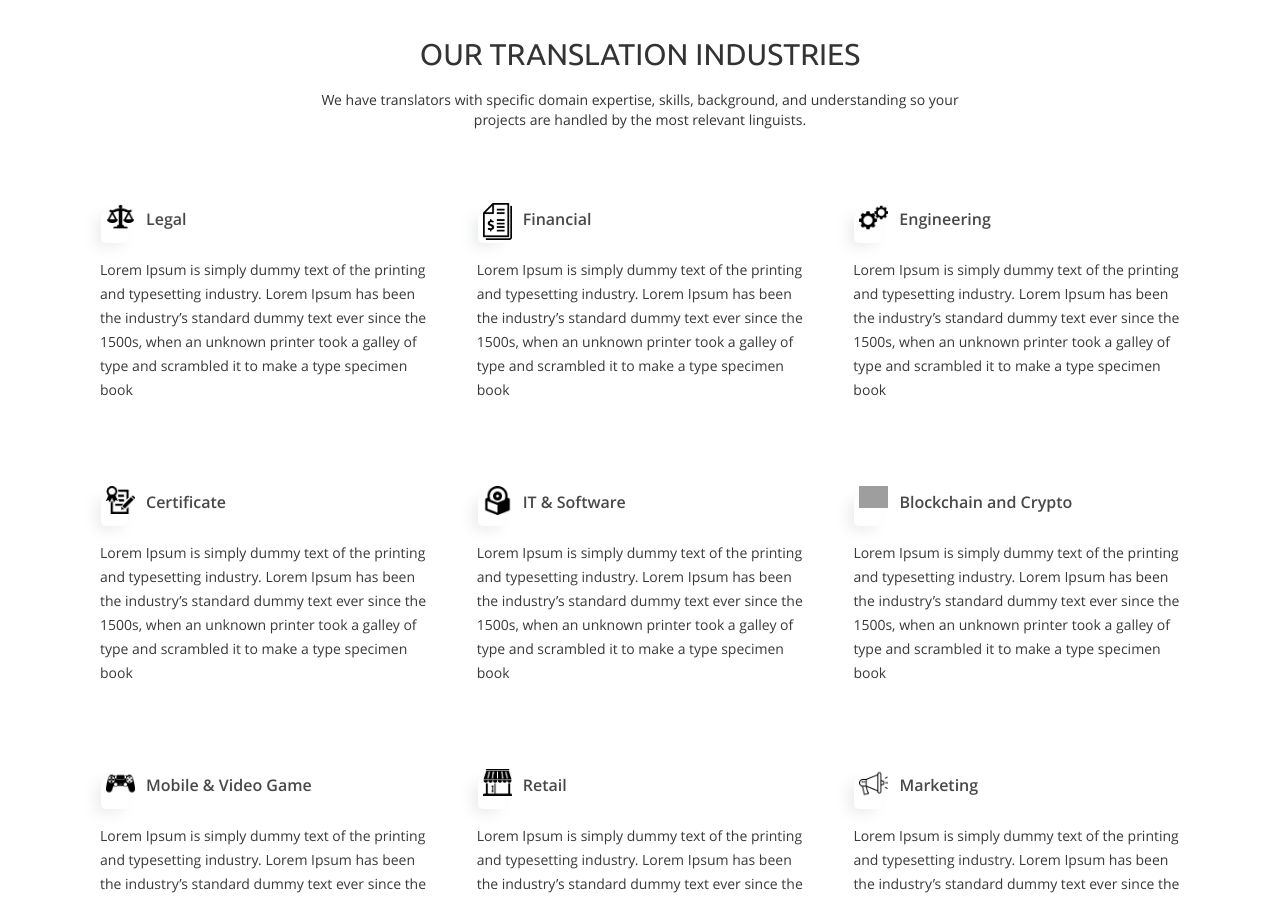
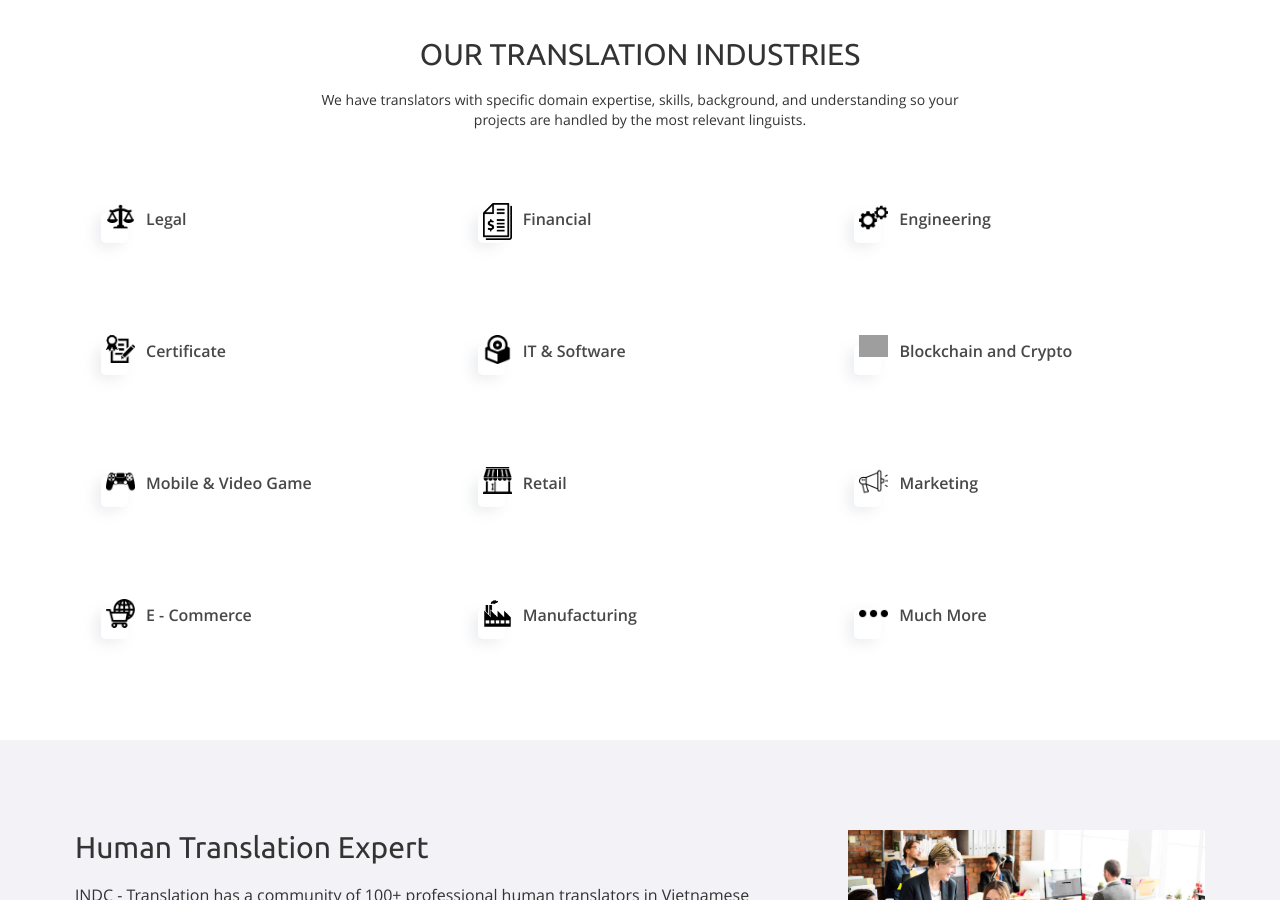
Before and after one commit to jndctranslation/landing_page, a Jekyll site: the page built from pages/home.md, in a window 1280 px wide and 900 px high, scrolled down 2476 px. Built offline with Jekyll 4.4.1, drawn with Linux system fonts in a browser that asks for light colours; some of the changed text lies outside the part shown; grey boxes are pictures that could not be loaded.

Commit message:
Update Website Pages “home_page_information”

```diff
--- a/_data/pages/home.yml
+++ b/_data/pages/home.yml
@@ -75,88 +75,40 @@ block_5:
   color_overlay: 'rgba(50, 50, 50, 0)'
   items:
     - icon: /assets/images/upload/law-512.png
-      text: >-
-        Lorem Ipsum is simply dummy text of the printing and typesetting
-        industry. Lorem Ipsum has been the industry's standard dummy text ever
-        since the 1500s, when an unknown printer took a galley of type and
-        scrambled it to make a type specimen book
+      text: ''
       title: Legal
     - icon: /assets/images/upload/img_462268.png
-      text: >-
-        Lorem Ipsum is simply dummy text of the printing and typesetting
-        industry. Lorem Ipsum has been the industry's standard dummy text ever
-        since the 1500s, when an unknown printer took a galley of type and
-        scrambled it to make a type specimen book
+      text: ''
       title: Financial
     - icon: /assets/images/upload/40105.png
-      text: >-
-        Lorem Ipsum is simply dummy text of the printing and typesetting
-        industry. Lorem Ipsum has been the industry's standard dummy text ever
-        since the 1500s, when an unknown printer took a galley of type and
-        scrambled it to make a type specimen book
+      text: ''
       title: Engineering
     - icon: /assets/images/upload/img_561215.png
-      text: >-
-        Lorem Ipsum is simply dummy text of the printing and typesetting
-        industry. Lorem Ipsum has been the industry's standard dummy text ever
-        since the 1500s, when an unknown printer took a galley of type and
-        scrambled it to make a type specimen book
+      text: ''
       title: Certificate
     - icon: /assets/images/upload/icons8-windows-8-programming-software-box.ico
-      text: >-
-        Lorem Ipsum is simply dummy text of the printing and typesetting
-        industry. Lorem Ipsum has been the industry's standard dummy text ever
-        since the 1500s, when an unknown printer took a galley of type and
-        scrambled it to make a type specimen book
+      text: ''
       title: IT & Software
     - icon: /assets/images/upload/1473237-200.png
-      text: >-
-        Lorem Ipsum is simply dummy text of the printing and typesetting
-        industry. Lorem Ipsum has been the industry's standard dummy text ever
-        since the 1500s, when an unknown printer took a galley of type and
-        scrambled it to make a type specimen book
+      text: ''
       title: Blockchain and Crypto
     - icon: /assets/images/upload/65687.png
-      text: >-
-        Lorem Ipsum is simply dummy text of the printing and typesetting
-        industry. Lorem Ipsum has been the industry's standard dummy text ever
-        since the 1500s, when an unknown printer took a galley of type and
-        scrambled it to make a type specimen book
+      text: ''
       title: Mobile & Video Game
     - icon: /assets/images/upload/img_146257.png
-      text: >-
-        Lorem Ipsum is simply dummy text of the printing and typesetting
-        industry. Lorem Ipsum has been the industry's standard dummy text ever
-        since the 1500s, when an unknown printer took a galley of type and
-        scrambled it to make a type specimen book
+      text: ''
       title: 'Retail '
     - icon: /assets/images/upload/marketing-icon.png
-      text: >-
-        Lorem Ipsum is simply dummy text of the printing and typesetting
-        industry. Lorem Ipsum has been the industry's standard dummy text ever
-        since the 1500s, when an unknown printer took a galley of type and
-        scrambled it to make a type specimen book
+      text: ''
       title: Marketing
     - icon: /assets/images/upload/57589.png
-      text: >-
-        Lorem Ipsum is simply dummy text of the printing and typesetting
-        industry. Lorem Ipsum has been the industry's standard dummy text ever
-        since the 1500s, when an unknown printer took a galley of type and
-        scrambled it to make a type specimen book
+      text: ''
       title: E - Commerce
     - icon: /assets/images/upload/1534390-200.png
-      text: >-
-        Lorem Ipsum is simply dummy text of the printing and typesetting
-        industry. Lorem Ipsum has been the industry's standard dummy text ever
-        since the 1500s, when an unknown printer took a galley of type and
-        scrambled it to make a type specimen book
+      text: ''
       title: Manufacturing
     - icon: /assets/images/upload/more-512.png
-      text: >-
-        Lorem Ipsum is simply dummy text of the printing and typesetting
-        industry. Lorem Ipsum has been the industry's standard dummy text ever
-        since the 1500s, when an unknown printer took a galley of type and
-        scrambled it to make a type specimen book
+      text: ''
       title: Much More
   text: >-
     We have translators with specific domain expertise, skills, background, and
```
